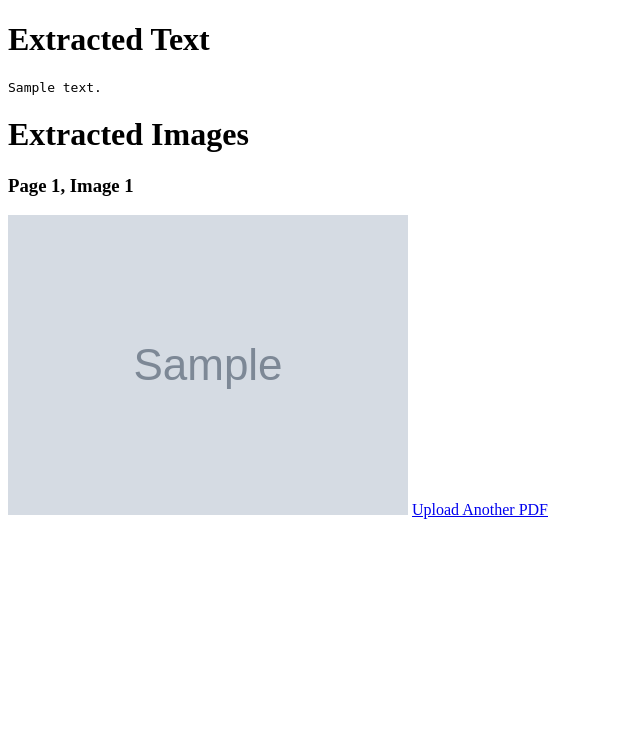
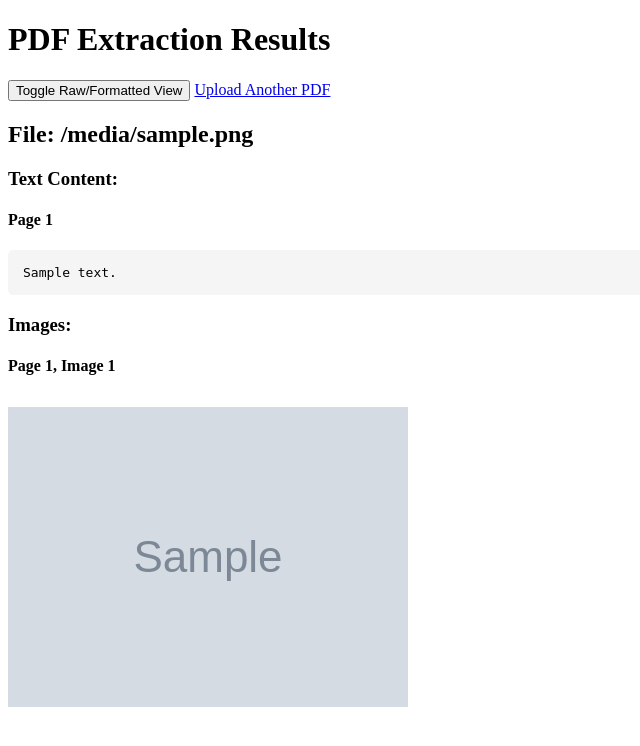
Before and after one commit to rakiology/pdftool, a Flask app: template templates/result.html in a window 1280 px wide. Shown: the top 746 px of the page, without its empty margins (0-640 px from the left). Run offline with Flask 3, Linux system fonts and the light colour scheme; the template is opened without the code that fills it: most values are stand-ins (such as "Sample title", 1, 10 or a date in 2020); grey boxes marked "Sample" are stand-in pictures.

Commit message:
Update result.html

```diff
--- a/templates/result.html
+++ b/templates/result.html
@@ -1,18 +1,74 @@
-<!doctype html>
-<html lang="en">
+<!DOCTYPE html>
+<html>
 <head>
-    <title>Extracted PDF Data</title>
+    <title>PDF Extraction Results</title>
+    <style>
+        pre {
+            background-color: #f5f5f5;
+            padding: 15px;
+            border-radius: 5px;
+            overflow-x: auto;
+        }
+        .json-content {
+            font-family: monospace;
+        }
+        img {
+            max-width: 100%;
+            height: auto;
+            margin: 10px 0;
+        }
+        .controls {
+            margin: 20px 0;
+        }
+    </style>
 </head>
 <body>
-    <h1>Extracted Text</h1>
-    <pre>{{ text_data }}</pre>
+    <h1>PDF Extraction Results</h1>
 
-    <h1>Extracted Images</h1>
-    {% for image in image_data %}
-        <h3>Page {{ image.page }}, Image {{ image.image_index }}</h3>
-        <img src="{{ image.image_url }}" alt="Extracted Image">
-    {% endfor %}
+    <div class="controls">
+        <button onclick="toggleView()">Toggle Raw/Formatted View</button>
+        <a href="/" class="button">Upload Another PDF</a>
+    </div>
 
-    <a href="/">Upload Another PDF</a>
+    <!-- Raw JSON View -->
+    <pre id="rawJson" class="json-content" style="display: none;">
+{{ data | tojson(indent=2) }}
+    </pre>
+
+    <!-- Formatted View -->
+    <div id="formattedView">
+        <h2>File: {{ data.filename }}</h2>
+
+        <h3>Text Content:</h3>
+        {% for page in data.pages %}
+        <div class="page">
+            <h4>Page {{ page.page_number }}</h4>
+            <pre>{{ page.content }}</pre>
+        </div>
+        {% endfor %}
+
+        <h3>Images:</h3>
+        {% for image in data.images %}
+        <div class="image">
+            <h4>Page {{ image.page }}, Image {{ image.image_index }}</h4>
+            <img src="{{ image.image_url }}" alt="Extracted Image">
+        </div>
+        {% endfor %}
+    </div>
+
+    <script>
+        function toggleView() {
+            const rawView = document.getElementById('rawJson');
+            const formattedView = document.getElementById('formattedView');
+
+            if (rawView.style.display === 'none') {
+                rawView.style.display = 'block';
+                formattedView.style.display = 'none';
+            } else {
+                rawView.style.display = 'none';
+                formattedView.style.display = 'block';
+            }
+        }
+    </script>
 </body>
 </html>
```
